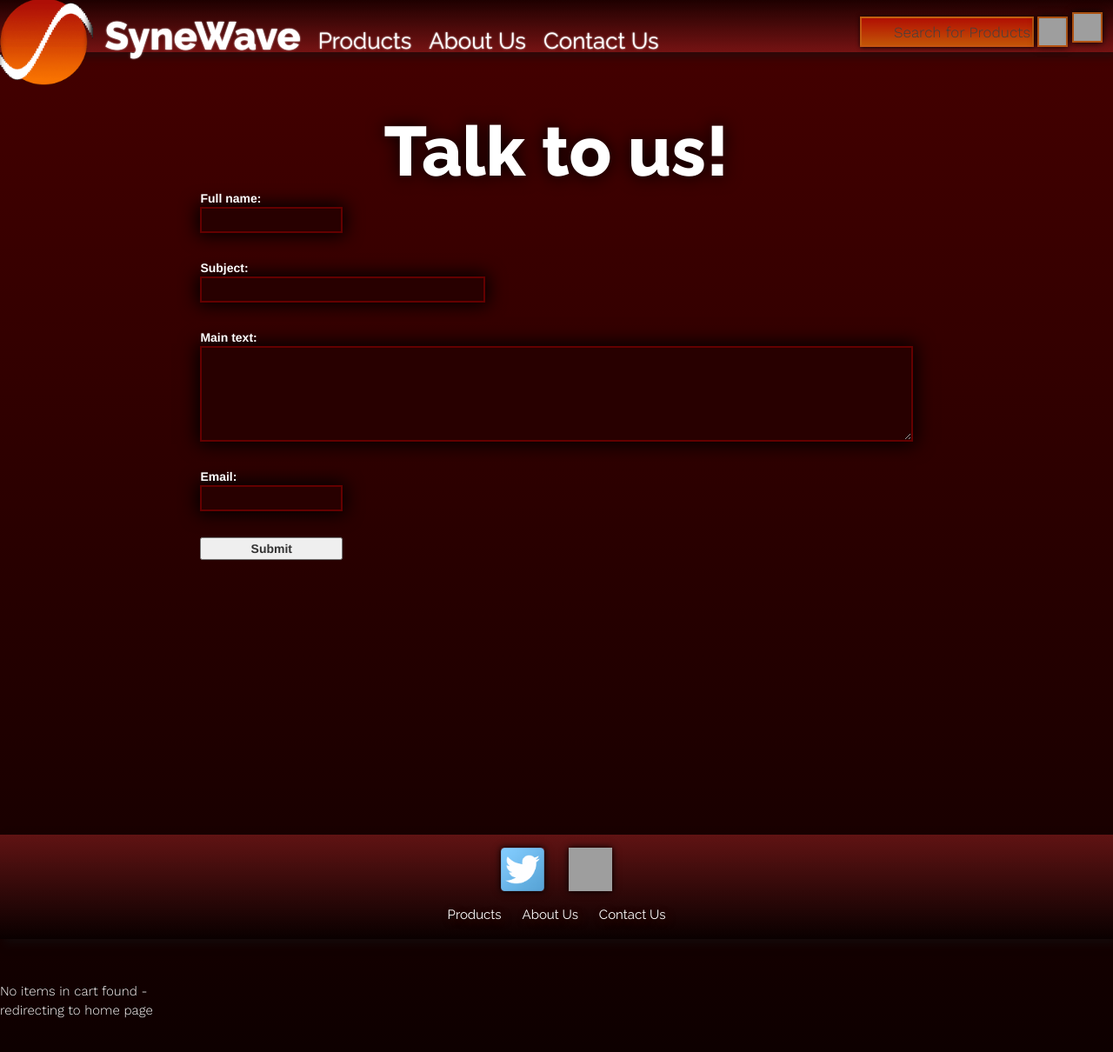
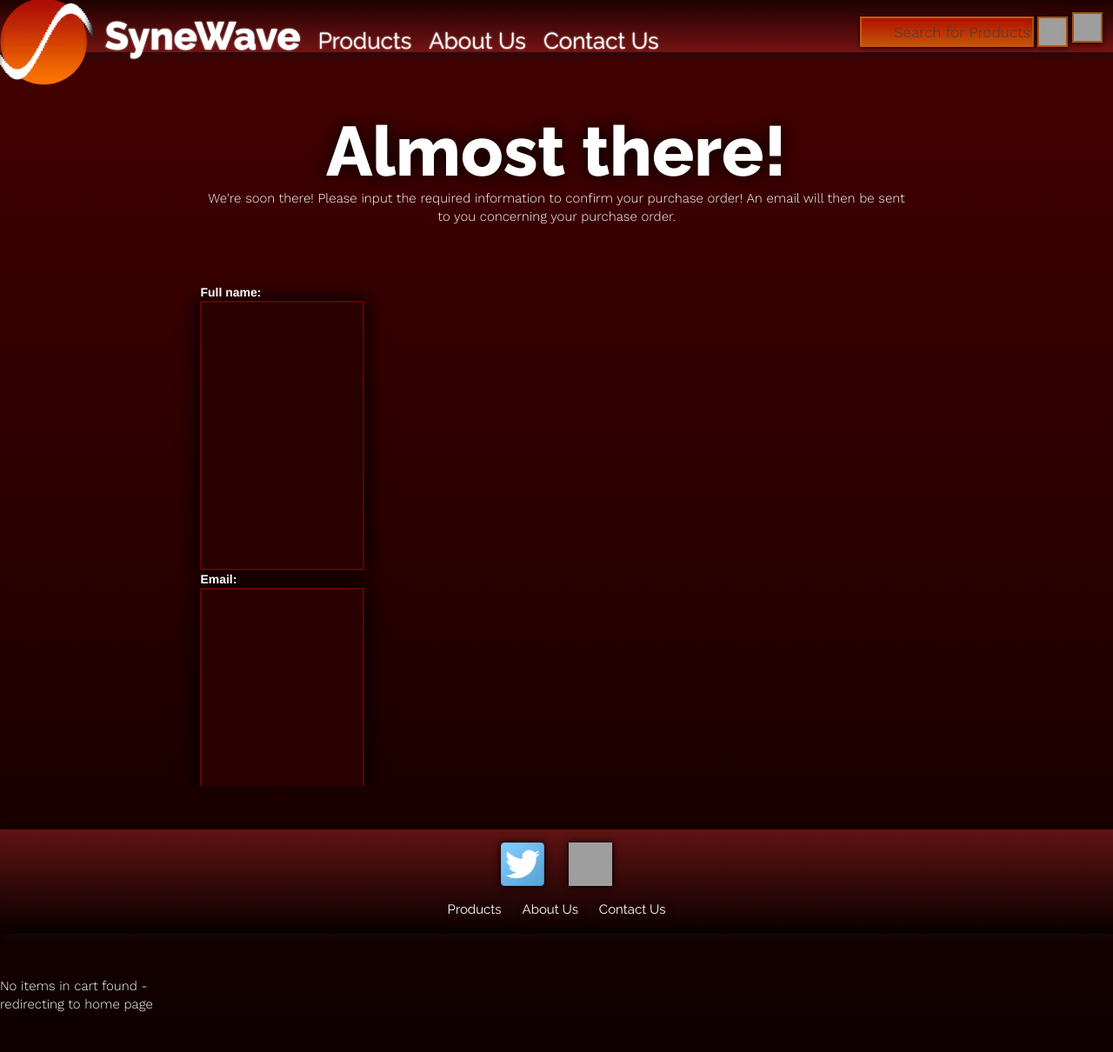
Before and after one commit to RussellSB/WebApplications, a PHP site: page /WebApplications/page-structures/purchase.php in a window 1280 px wide. Shown: the top 1210 px of the page at 87% size. Run offline with PHP 8.4, Linux system fonts and the light colour scheme; grey boxes are pictures that could not be loaded.

Commit message:
Set up CSS Grid for purchase.php

```diff
--- a/page-structures/purchase.php
+++ b/page-structures/purchase.php
@@ -35,15 +35,14 @@
 
     <main id="purchasemain">
 
-    <div id="contact">
-        <h1 class="pagetitle">Talk to us!</h1>
+    <div id="purchase">
+    <h1 class="pagetitle">Almost there!</h1>
+    <p>We're soon there! Please input the required information to confirm your purchase order! An email will then be sent to you concerning your purchase order.</p>
         <form method="POST" action="http://127.0.0.1:8080/WebApplications/php-functions/emailing.php">
             <label>
-                <div id="us1">Full name: <input class="userinput" type="text" name="fullName" required><br><br></div>
-                <div id="us2">Subject: <input class="userinput" type="text" name="subject" required><br><br></div>
-                <div id="us3">Main text: <textarea class="userinput" name="mainText" required></textarea><br><br></div>
-                <div id="us4">Email: <input class="userinput" type="email" name="email" required><br><br></div>
-                <br>
+                <div id="nam1">Full name: <input class="userinput"type="text" name="fullName" required></div>
+                <div id="em2">Email: <input class="userinput" type="email" name="email" required></div>
+
                 <input type="submit" style="font-weight: 800">
             </label>
         </form>
--- a/stylesheets/styles.css
+++ b/stylesheets/styles.css
@@ -90,6 +90,45 @@
     color: rgba(50,50,50,1);
 }
 
+/* Concerned with purchase */
+div#purchase{
+    display: grid;
+    grid-template-columns: repeat(10, 1fr);
+    grid-template-rows: repeat(5, 1fr);
+    margin: auto;
+    width: 80%;
+}
+
+#purchase > h1{
+    grid-column: 1/11;
+    text-align: center;
+    grid-row: 1;
+}
+
+#purchase > p{
+    grid-column: 2/10;
+    text-align: center;
+    grid-row: 2;
+
+}
+
+#purchase > form{
+
+    grid-row: 3/6;
+    grid-column: 2/10;
+
+}
+
+#nam1{
+    grid-row: 3;
+    grid-column: 2/6;
+}
+
+#em2{
+    grid-row: 4;
+    grid-column: 2/6;
+}
+
 /* Concerned with contact us */
 
 #pagetext{
@@ -146,7 +185,7 @@
     grid-column: 1/2;
 }
 
-#contact > form > label > div > .userinput{
+.userinput{
     width: 100%;
     height: 100%;
     box-shadow: 0 0 20px 3px black;
@@ -158,8 +197,7 @@
     transition: 400ms;
     display: flex;
 }
-
-#contact > form > label > div > .userinput:focus{
+.userinput:focus{
     border: 2px solid gold;
     background: rgba(60,0,0,1);
 }
```
